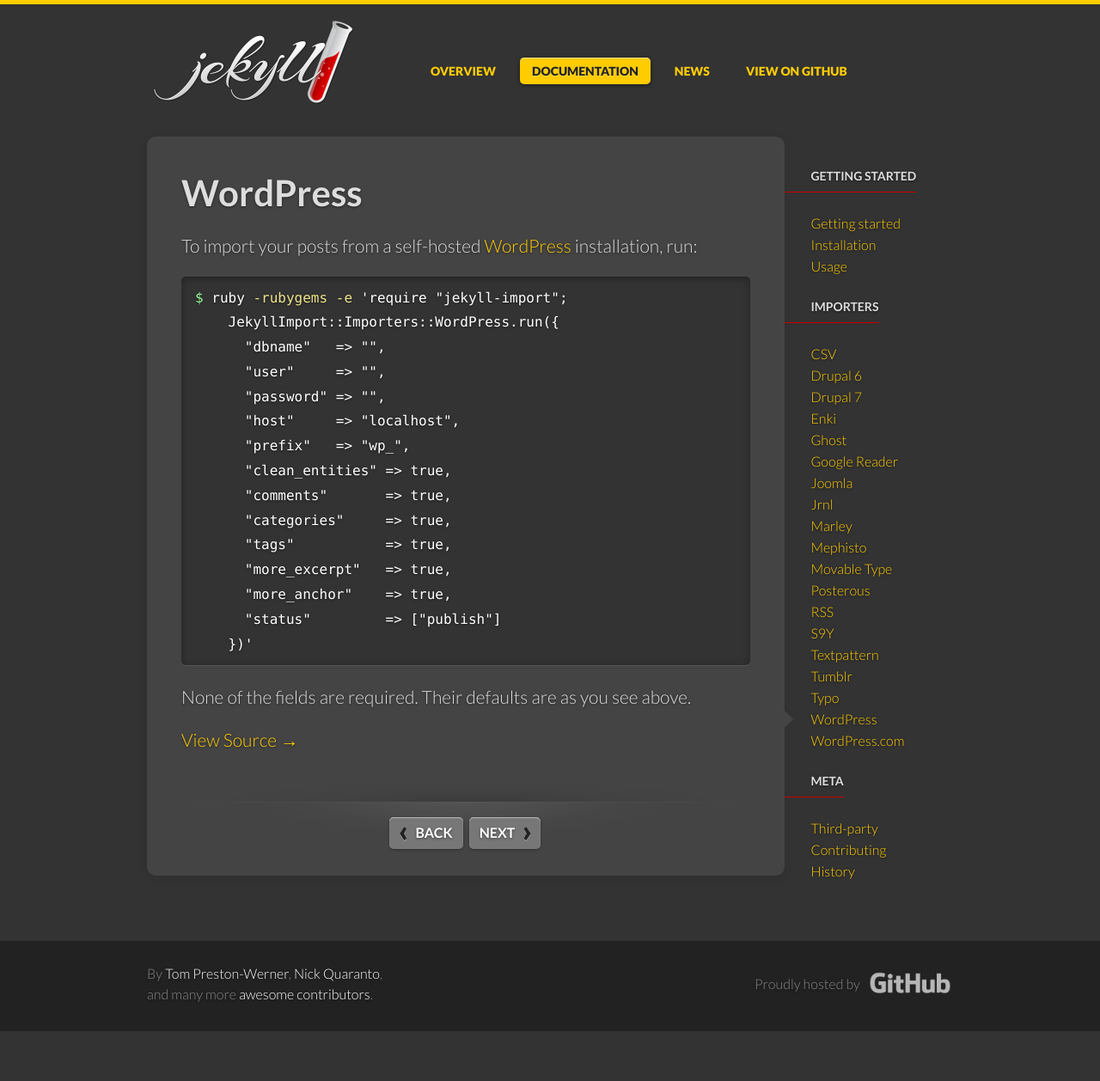
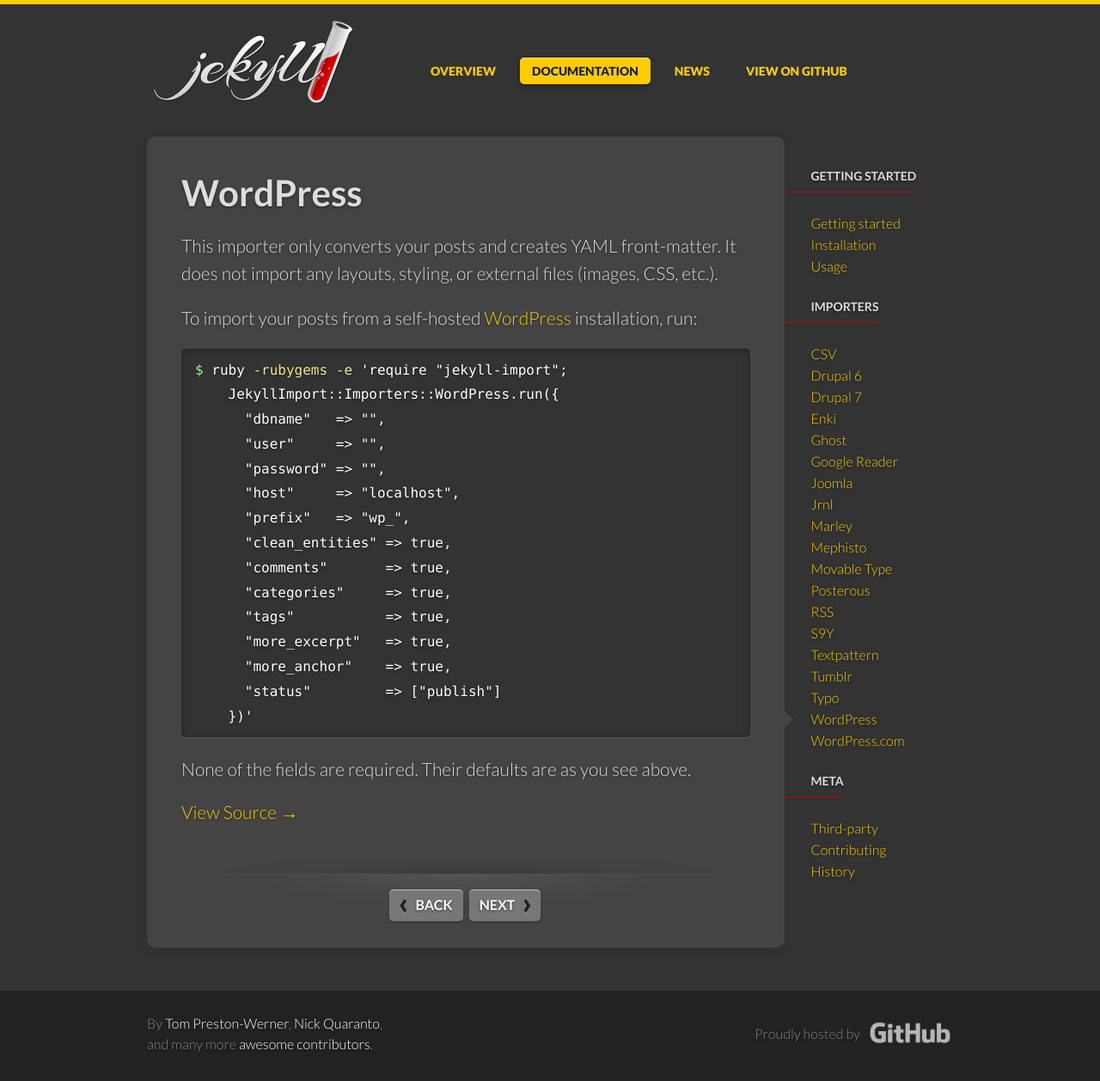
Before and after one commit to jekyll/jekyll-import, a Jekyll site: the page built from site/docs/wordpress.md, in a window 1280 px wide. Shown: the whole page at 86% size. Built offline with Jekyll 4.4.1, drawn with Linux system fonts in a browser that asks for light colours; some web fonts are replaced; before the commit the page ends 1200 px from its top, so only the background shows below that.

Commit message:
Added clarification to Wordpress doc

```diff
--- a/site/docs/wordpress.md
+++ b/site/docs/wordpress.md
@@ -6,6 +6,8 @@
 next_section: wordpressdotcom
 permalink: /docs/wordpress/
 ---
+
+This importer only converts your posts and creates YAML front-matter. It does not import any layouts, styling, or external files (images, CSS, etc.).
 
 To import your posts from a self-hosted [WordPress](http://wordpress.org)
 installation, run:
```
